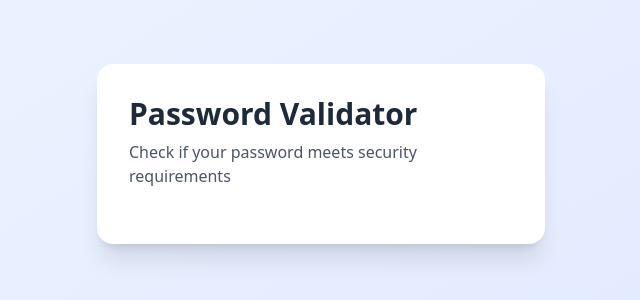
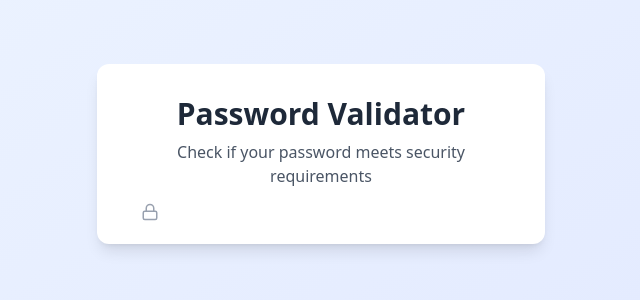
Before and after one commit to QwertyNora/password-validator-client, a React (Vite) app: page / in a window 1280 px wide. Shown: the part 246-546 px from the top of the page, without its empty margins (319-959 px from the left). Built offline with nearby package versions, Linux system fonts and the light colour scheme.

Commit message:
Add lock icon and improve layout in App component

```diff
--- a/src/App.tsx
+++ b/src/App.tsx
@@ -1,6 +1,7 @@
 
 import { useState } from 'react'
 import type { PasswordRule, ValidationResponse } from './types/types';
+import { Lock } from 'lucide-react';
 
 const PASSWORD_RULES: PasswordRule[] = [
   { label: "At least 8 characters", test: (p) => p.length >= 8 },
@@ -51,10 +52,11 @@ function App() {
 
 
   return (
-    <div className="min-h-screen bg-linear-to-br from-blue-50 to-indigo-100 flex items-center justify-center p-4">
-      <div className="bg-white rounded-2xl shadow-xl p-8 w-full max-w-md">
-        <h1 className="text-3xl font-bold text-gray-800 mb-2">Password Validator</h1>
-        <p className="text-gray-600 mb-6">Check if your password meets security requirements</p>
+    <div className="min-h-screen bg-gradient-to-br from-blue-50 to-indigo-100 flex items-center justify-center p-4">
+      <div className="w-full max-w-md space-y-6 p-8 rounded-xl shadow-lg bg-white">
+        <div className="text-center space-y-2">
+          <h1 className="text-3xl font-bold text-gray-800">Password Validator</h1>
+          <p className="text-gray-600">Check if your password meets security requirements</p>
         </div>
 
         <form
@@ -62,9 +64,16 @@ function App() {
             e.preventDefault();
             handleValidate();
           }}
-        className="space-y-5">
-
+          className="space-y-5"
+          >
+          <div className="relative">
+            <Lock
+                className="absolute left-3 top-1/2 -translate-y-1/2 text-gray-400"
+                size={18}
+              />
+          </div>
         </form>
+      </div>
     </div>
   )
 }
```
Lines whose indentation alone changed are shown as unchanged.
